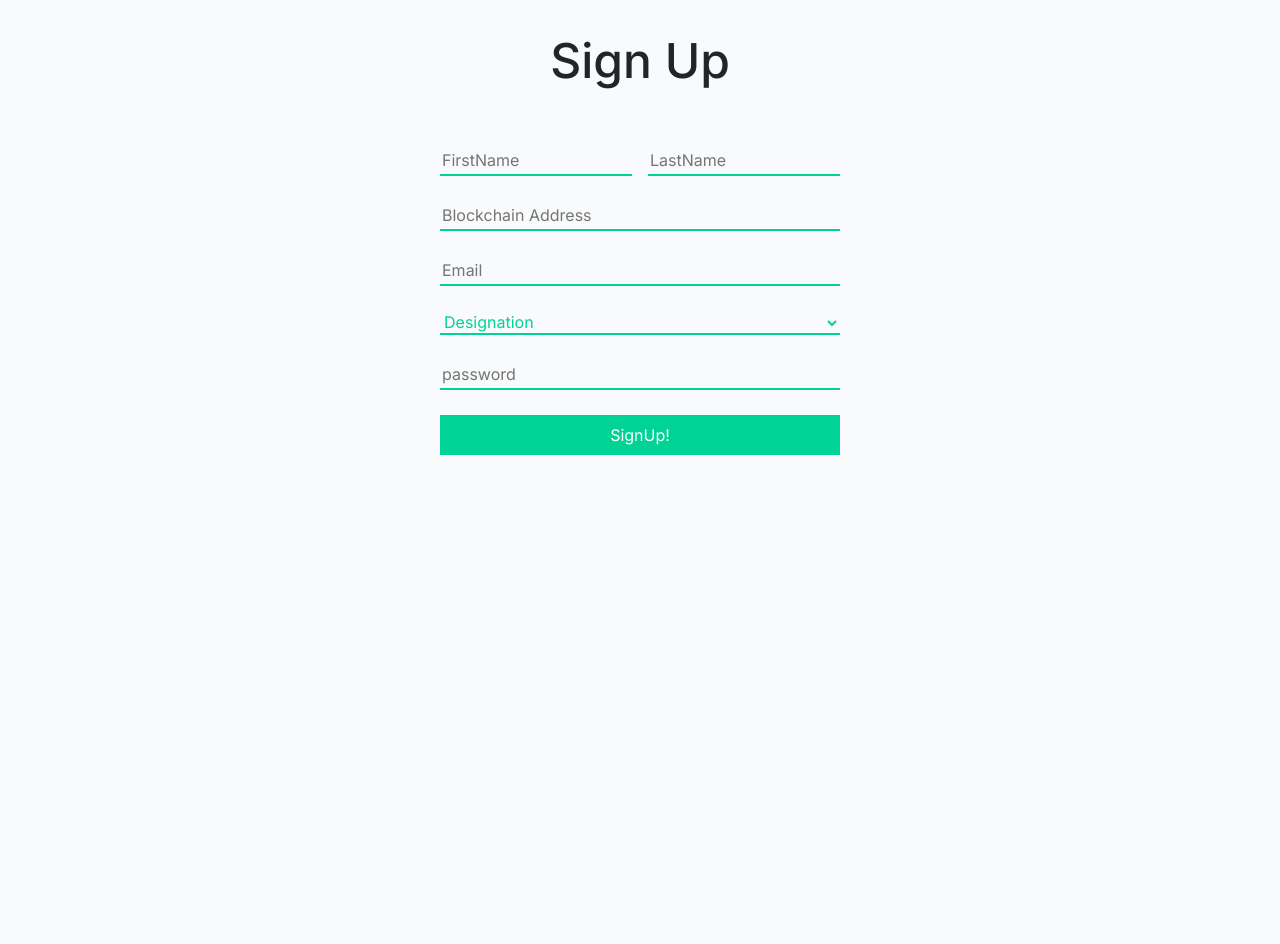
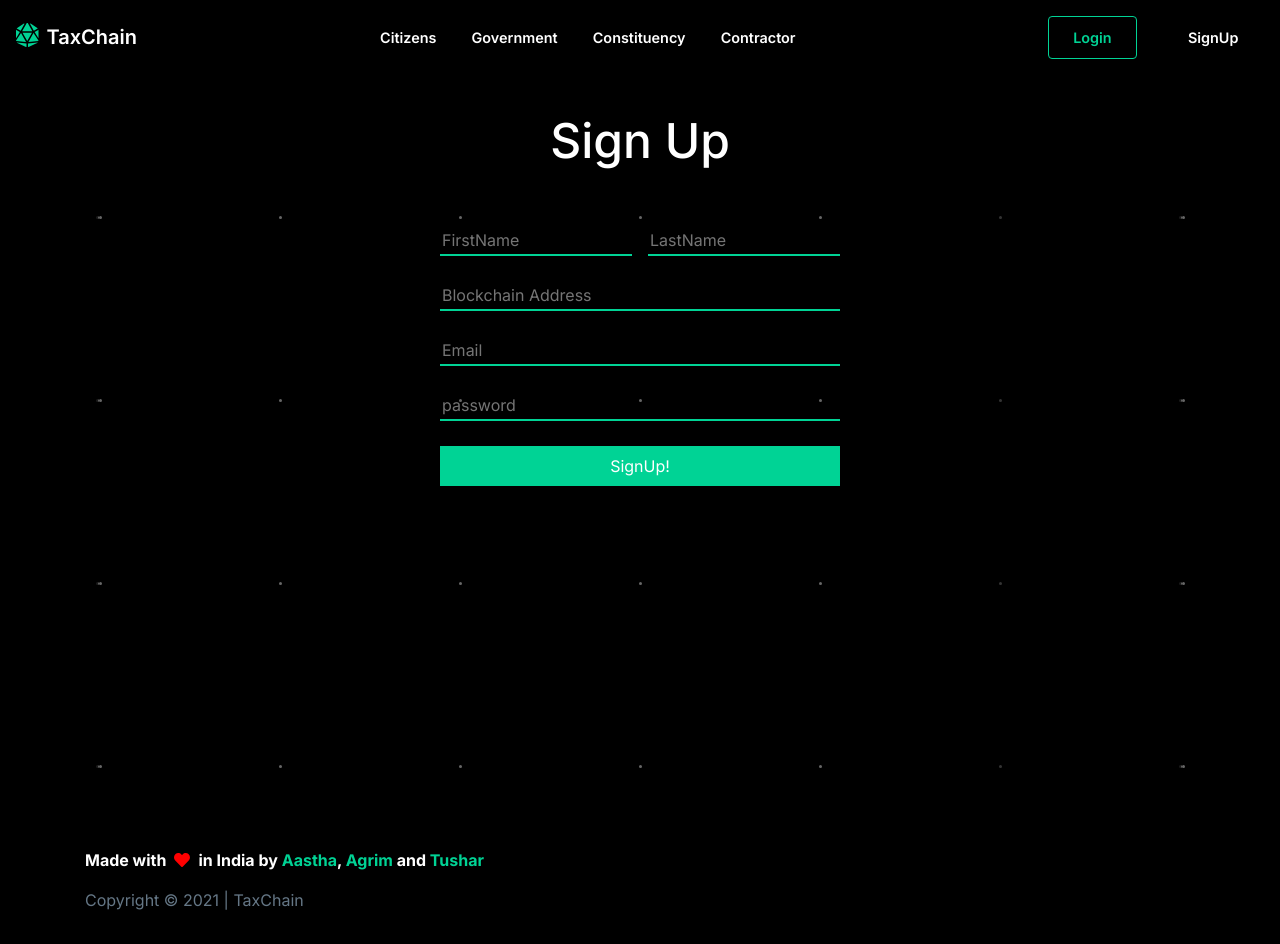
Before and after one commit to agrim19/Tax_Chain, a React (Create React App) app in the folder client/: page /signup in a window 1280 px wide. Before the commit the page ends 800 px from the top, so only its background shows below. Built offline with nearby package versions, Linux system fonts and the light colour scheme; no server answers.

Commit message:
minor chnges

```diff
--- a/client/src/components/navbar/navbar.js
+++ b/client/src/components/navbar/navbar.js
@@ -3,8 +3,11 @@ import { Navbar, Nav, Button } from "react-bootstrap";
 import "./navbar.css";
 import { FontAwesomeIcon } from "@fortawesome/react-fontawesome";
 import { faDiceD20 } from "@fortawesome/free-solid-svg-icons";
+import { useAuth } from "../../pages/contexts/AuthContext";
 
 function NavigationBar(props) {
+  const { currentUser, signout } = useAuth();
+  console.log("from navbar", currentUser);
   return (
     <Navbar className="color-nav fixed-top" variant="dark" expand="lg">
       <Navbar.Brand href="/">
@@ -27,14 +30,22 @@ function NavigationBar(props) {
             Contractor
           </Nav.Link>
         </Nav>
-                <Nav.Link className="nav-link" href="/login">
-                    <Button variant="outline" className="btn-green">
-                        Login
+        <Nav.Link className="nav-link" href={`/${currentUser ? "" : "login"}`}>
+          <Button
+            variant="outline"
+            className="btn-green"
+            onClick={currentUser ? signout : ""}
+          >
+            {currentUser ? "Logout" : "Login"}
           </Button>
         </Nav.Link>
+        {!currentUser ? (
           <Nav.Link className="nav-link navbar-signup" href="/signup">
             SignUp
           </Nav.Link>
+        ) : (
+          ""
+        )}
       </Navbar.Collapse>
     </Navbar>
   );
--- a/client/src/pages/forms/form.css
+++ b/client/src/pages/forms/form.css
@@ -2,18 +2,27 @@
   background-image: url("../../pattern-large-dots.svg");
   background-position: center;
   background-color: black;
-    height: 56rem;
-    padding-top: 5rem;
+  height: 100vh;
+  /* padding-top: 5rem; */
 }
 
-.form-container {
+.form-container-login {
   margin: auto;
+  padding-top: 10rem;
   width: 90%;
   max-width: 400px;
+  height: 100vh;
+}
+.form-container-signup {
+  margin: auto;
+  padding-top: 5rem;
+  width: 90%;
+  max-width: 400px;
+  height: 100vh;
 }
 
-.form-container h1{
-    /* color: white; */
+.form-container h1 {
+  color: white;
   font-size: 3rem;
   padding-top: 2rem;
   padding-bottom: 3rem;
@@ -24,10 +33,10 @@
   width: 100%;
   background-color: transparent;
   height: 30px;
-    color: #00d395;
+  color: white;
 }
-.input-field input:focus{
-    outline:none!important;
+.input-field input:focus {
+  outline: none !important;
 }
 .input-field {
   display: flex;
@@ -52,7 +61,7 @@
 /* .input-field select option{
     background-color: black;
 } */
-.input-field select option:hover{
+.input-field select option:hover {
   background-color: #00d395;
 }
 
@@ -60,7 +69,7 @@
   outline: none;
 }
 
-button.btn-submit{
+button.btn-submit {
   width: 100%;
   background-color: #00d395;
   color: white;
@@ -68,7 +77,7 @@ button.btn-submit{
   height: 40px;
   cursor: pointer;
 }
-button.btn-submit:hover{
+button.btn-submit:hover {
   background-color: transparent;
   color: #00d395;
   border: 2px solid #00d395;
--- a/client/src/pages/forms/login.js
+++ b/client/src/pages/forms/login.js
@@ -2,6 +2,8 @@ import React, { useState, useRef } from "react";
 import { useAuth } from "../contexts/AuthContext";
 import { Link, useHistory } from "react-router-dom";
 import { Alert } from "react-bootstrap";
+import NavigationBar from "../../components/navbar/navbar.js";
+import Footer from "../../components/footer/footer.js";
 import "./form.css";
 
 function Login() {
@@ -31,9 +33,10 @@ function Login() {
     setLoading(false);
   }
   return (
-    <div className="">
-      <div className="form-container">
-        <h1>Login Up</h1>
+    <div className="auth-black-bg">
+      <NavigationBar></NavigationBar>
+      <div className="form-container form-container-login">
+        <h1>Login</h1>
         {error ? (
           <Alert variant="success" className="mb-5">
             {error}
@@ -67,6 +70,7 @@ function Login() {
           <button className="btn-submit">Login!</button>
         </form>
       </div>
+      <Footer></Footer>
     </div>
   );
 }
--- a/client/src/pages/forms/signup.js
+++ b/client/src/pages/forms/signup.js
@@ -3,6 +3,8 @@ import { useAuth } from "../contexts/AuthContext";
 import { Link, useHistory } from "react-router-dom";
 import { Alert } from "react-bootstrap";
 import { db } from "../../firebase";
+import NavigationBar from "../../components/navbar/navbar.js";
+import Footer from "../../components/footer/footer.js";
 import "./form.css";
 
 function SignUp() {
@@ -49,6 +51,7 @@ function SignUp() {
         });
 
       console.log("Account created");
+      history.push("/");
     } catch (err) {
       setError(err.message);
       console.log(err);
@@ -58,8 +61,9 @@ function SignUp() {
   }
 
   return (
-    <div className="">
-      <div className="form-container">
+    <div className="auth-black-bg">
+      <NavigationBar></NavigationBar>
+      <div className="form-container form-container-signup">
         <h1>Sign Up</h1>
         {error ? (
           <Alert variant="success" className="mb-5">
@@ -117,7 +121,7 @@ function SignUp() {
             />
           </div> */}
 
-          <div className="input-field">
+          {/* <div className="input-field">
             <select name="Designation" id="Designation" ref={designationRef}>
               <option value="" hidden>
                 Designation
@@ -127,7 +131,7 @@ function SignUp() {
               <option value="constituency">Constituency</option>
               <option value="contractor">Contractor</option>
             </select>
-          </div>
+          </div> */}
 
           <div className="input-field">
             {/* <i className="bx bxs-key"></i> */}
@@ -143,6 +147,7 @@ function SignUp() {
           <button className="btn-submit">SignUp!</button>
         </form>
       </div>
+      <Footer></Footer>
     </div>
   );
 }
--- a/client/src/pages/government/government.js
+++ b/client/src/pages/government/government.js
@@ -1,7 +1,7 @@
 import React from 'react';
 import { Row, Col, Card } from 'react-bootstrap';
+import Header from '../../components/header/header.js';
 import NavigationBar from '../../components/navbar/navbar.js';
-import Header from '../../components/header/header.js';
 import Footer from '../../components/footer/footer.js';
 import Fund from '../../components/fund/fund.js';
 import Transactions from '../../components/transactions/transactions.js';
```
Also changed, not shown: package.json (added, +29 -0 lines). Lines whose indentation alone changed are shown as unchanged.
